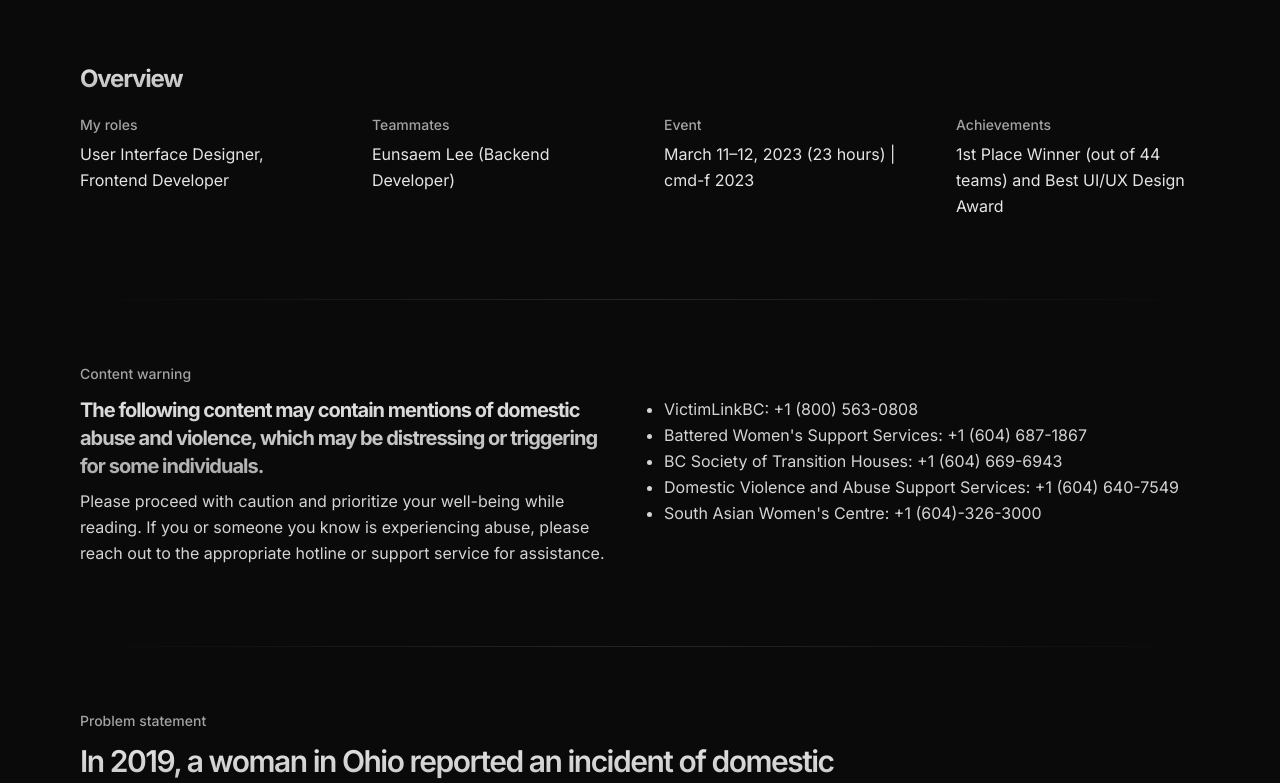
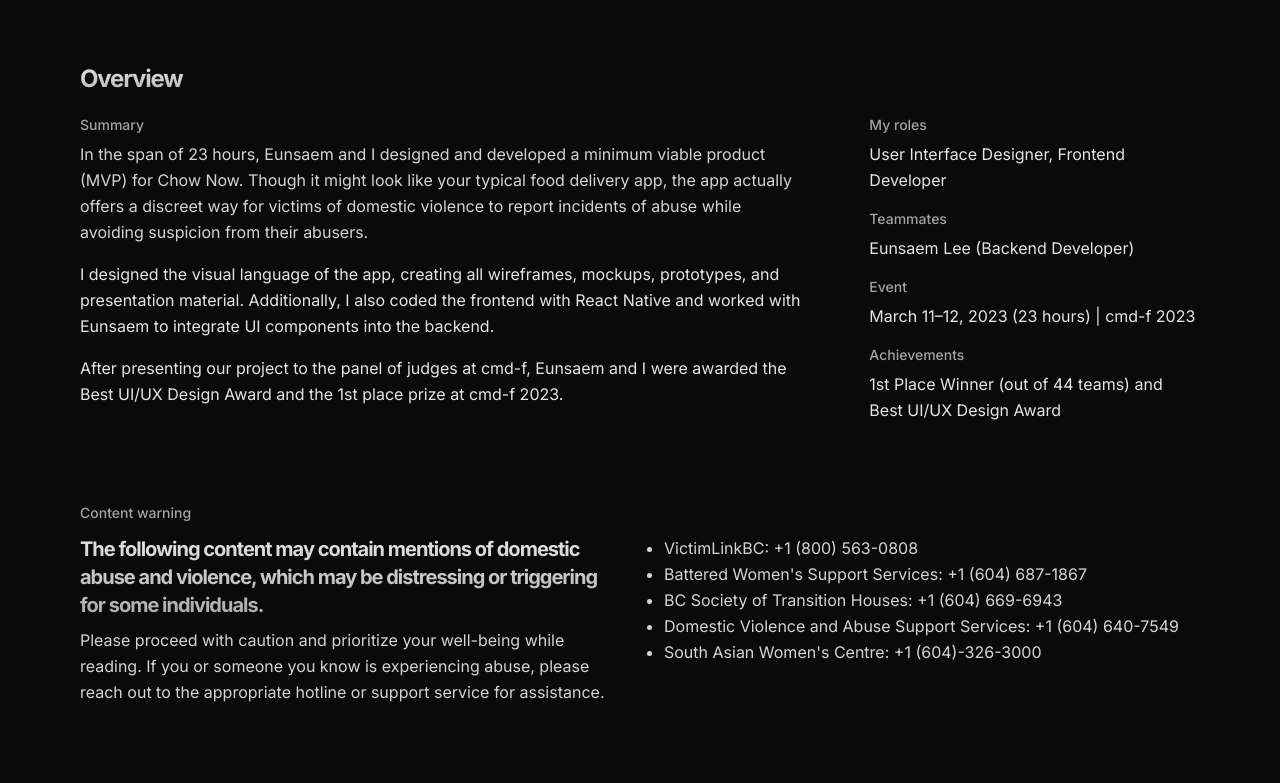
Before and after one commit to christinaraganit/iat339_p3, a Next.js app in the folder portfolio/: page /projects/chow-now in a window 1280 px wide. Shown: the part 1087-1870 px from the top of the page. Built offline with nearby package versions, Linux system fonts and the light colour scheme.

Commit message:
Added content to Chow Now case study

```diff
--- a/portfolio/app/projects/chow-now/page.tsx
+++ b/portfolio/app/projects/chow-now/page.tsx
@@ -16,7 +16,29 @@
       </section>
       <section className="text-left">
         <h2 className="title-3 mb-2">Overview</h2>
-        <div className="grid md:grid-cols-3 md:gap-8 lg:grid-cols-4 lg:gap-12">
+        <div className="grid lg:grid-cols-3 lg:gap-16">
+          <div className="lg:col-span-2">
+            <h3 className="headline pb-1.5">Summary</h3>
+            <p className="text-neutral-300">
+              In the span of 23 hours, Eunsaem and I designed and developed a
+              minimum viable product (MVP) for Chow Now. Though it might look
+              like your typical food delivery app, the app actually offers a
+              discreet way for victims of domestic violence to report incidents
+              of abuse while avoiding suspicion from their abusers.
+            </p>
+            <p>
+              I designed the visual language of the app, creating all
+              wireframes, mockups, prototypes, and presentation material.
+              Additionally, I also coded the frontend with React Native and
+              worked with Eunsaem to integrate UI components into the backend.
+            </p>
+            <p>
+              After presenting our project to the panel of judges at cmd-f,
+              Eunsaem and I were awarded the Best UI/UX Design Award and the 1st
+              place prize at cmd-f 2023.
+            </p>
+          </div>
+          <div className="grid">
             <div>
               <h3 className="headline pb-1.5">My roles</h3>
               <p>User Interface Designer, Frontend Developer</p>
@@ -36,8 +58,8 @@
               </p>
             </div>
           </div>
+        </div>
       </section>
-      <div className="divider"></div>
       <section className="text-left">
         <h2 className="headline pb-3">Content warning</h2>
         <div className="grid lg:grid-cols-2 gap-12">
@@ -67,7 +89,6 @@
           </div>
         </div>
       </section>
-      <div className="divider"></div>
       <section className="text-left">
         <h2 className="headline pb-3">Problem statement</h2>
         <p className="title-2">
@@ -82,7 +103,6 @@
           wonder…
         </p>
       </section>
-      <div className="divider"></div>
       <section className="text-left">
         <h2 className="headline pb-3">Framing</h2>
         <p className="title-1">
@@ -91,7 +111,6 @@
           necessary aid?
         </p>
       </section>
-      <div className="divider"></div>
     </main>
   );
 }
```
Lines whose indentation alone changed are shown as unchanged.
